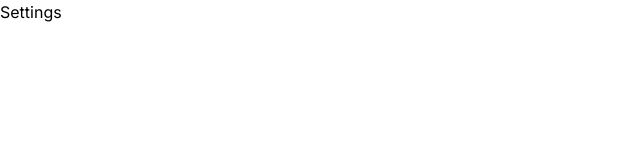
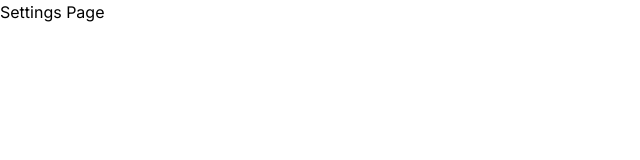
Before and after one commit to MishraSwet/SafeSpend., a Next.js app in the folder apps/userApp/: page /Settings in a window 1280 px wide. Shown: the top 160 px of the page, without its empty margins (0-640 px from the left). Built offline with nearby package versions, Linux system fonts and the light colour scheme.

Commit message:
Added Settings Form

```diff
--- a/apps/userApp/app/Settings/page.tsx
+++ b/apps/userApp/app/Settings/page.tsx
@@ -1,5 +1,11 @@
 export default function Settings() {
     return <div>
-        Settings
+        Settings Page
     </div>
 }
+
+export function SettingsForm() {
+    return <div>
+        <label htmlFor=""></label>
+    </div>
+}
```
